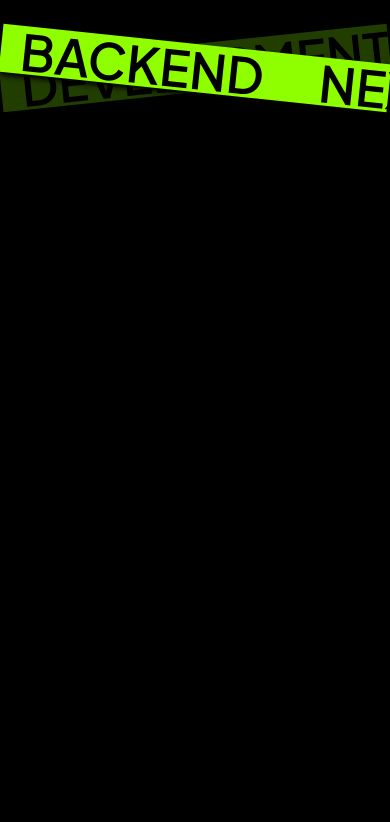
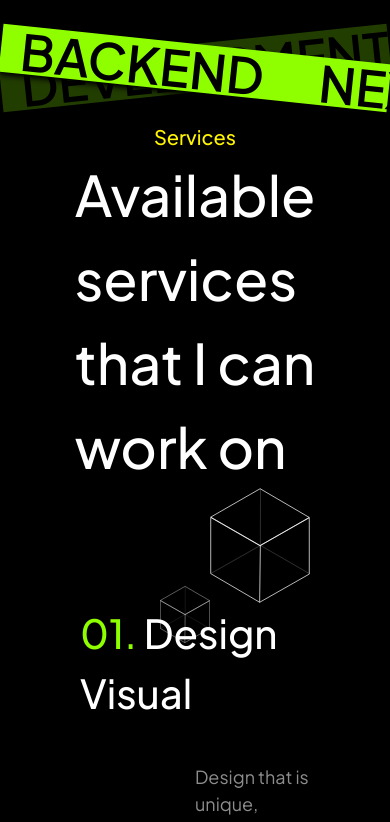
Before and after one commit to n2n0n00/portfolio_v2, a React (Vite) app: page / in a window 390 px wide. Shown: the part 1959-2781 px from the top of the page. Before the commit the page ends 2236 px from the top, so only its background shows below. Built offline with nearby package versions, Linux system fonts and the light colour scheme.

Commit message:
services page ok, pending media queries

```diff
--- a/src/index.css
+++ b/src/index.css
@@ -7,6 +7,7 @@
 :root {
   font-family: "Plus Jakarta Sans", sans-serif;
   background: #000000;
+  overflow-x: hidden;
 }
 
 @layer utilities {
--- a/src/pages/Services.jsx
+++ b/src/pages/Services.jsx
@@ -1,7 +1,90 @@
 import React from "react";
+import { cube } from "../assets";
 
 const Services = () => {
-  return <div>Services</div>;
+  return (
+    <div className="m-20 pt-[20%]">
+      <div className="flex flex-col items-center w-full">
+        <p className="yellow_text h4">Services</p>
+        <h1 className="h1 text-white">Available services that I can work on</h1>
+      </div>
+      <div className="relatie flex w-full flex-row h-full justify-end items-end">
+        <img
+          src={cube}
+          width={50}
+          height={50}
+          className="translate-y-10 translate-x-15"
+        />
+        <img src={cube} width={100} height={100} />
+      </div>
+      <div className="flex flex-col gap-10">
+        <div className="flex flex-col gap-10">
+          <p className="h3 text-white">
+            <span className="green_text">01.</span> Design Visual
+          </p>
+          <div className="flex flex-row justify-end">
+            {" "}
+            <p className="p_reg gray_text w-[50%]">
+              Design that is unique, functional, and beautiful is at the heart
+              of everything we create. We&apos;re obsessed with user experience,
+              designing not for ourselves but for real people with real
+              problems.{" "}
+            </p>
+          </div>
+
+          <div className="flex flex-row w-full justify-center h-[120px]">
+            <div className="trans_btn w-1/5">
+              <p className="text-white p_semibold">UI/UX Design</p>
+            </div>
+            <div className="trans_btn w-1/5">
+              <p className="text-white p_semibold">UI/UX Design</p>
+            </div>
+            <div className="trans_btn w-1/5">
+              <p className="text-white p_semibold">UI/UX Design</p>
+            </div>
+            <div className="trans_btn w-1/5">
+              <p className="text-white p_semibold">UI/UX Design</p>
+            </div>
+            <div className="trans_btn w-1/5">
+              <p className="text-white p_semibold">UI/UX Design</p>
+            </div>
+          </div>
+        </div>
+        <div className="m-10">
+          <img src={cube} width={50} height={50} />
+        </div>
+        <div className="flex flex-col gap-10 items-center">
+          <p className="h3 text-white">
+            <span className="green_text">02.</span> Design Visual
+          </p>
+
+          <p className="p_reg gray_text w-[50%]">
+            Design that is unique, functional, and beautiful is at the heart of
+            everything we create. We&apos;re obsessed with user experience,
+            designing not for ourselves but for real people with real problems.{" "}
+          </p>
+
+          <div className="flex flex-row w-full justify-center h-[120px]">
+            <div className="trans_btn w-1/5">
+              <p className="text-white p_semibold">UI/UX Design</p>
+            </div>
+            <div className="trans_btn w-1/5">
+              <p className="text-white p_semibold">UI/UX Design</p>
+            </div>
+            <div className="trans_btn w-1/5">
+              <p className="text-white p_semibold">UI/UX Design</p>
+            </div>
+            <div className="trans_btn w-1/5">
+              <p className="text-white p_semibold">UI/UX Design</p>
+            </div>
+            <div className="trans_btn w-1/5">
+              <p className="text-white p_semibold">UI/UX Design</p>
+            </div>
+          </div>
+        </div>
+      </div>
+    </div>
+  );
 };
 
 export default Services;
```
